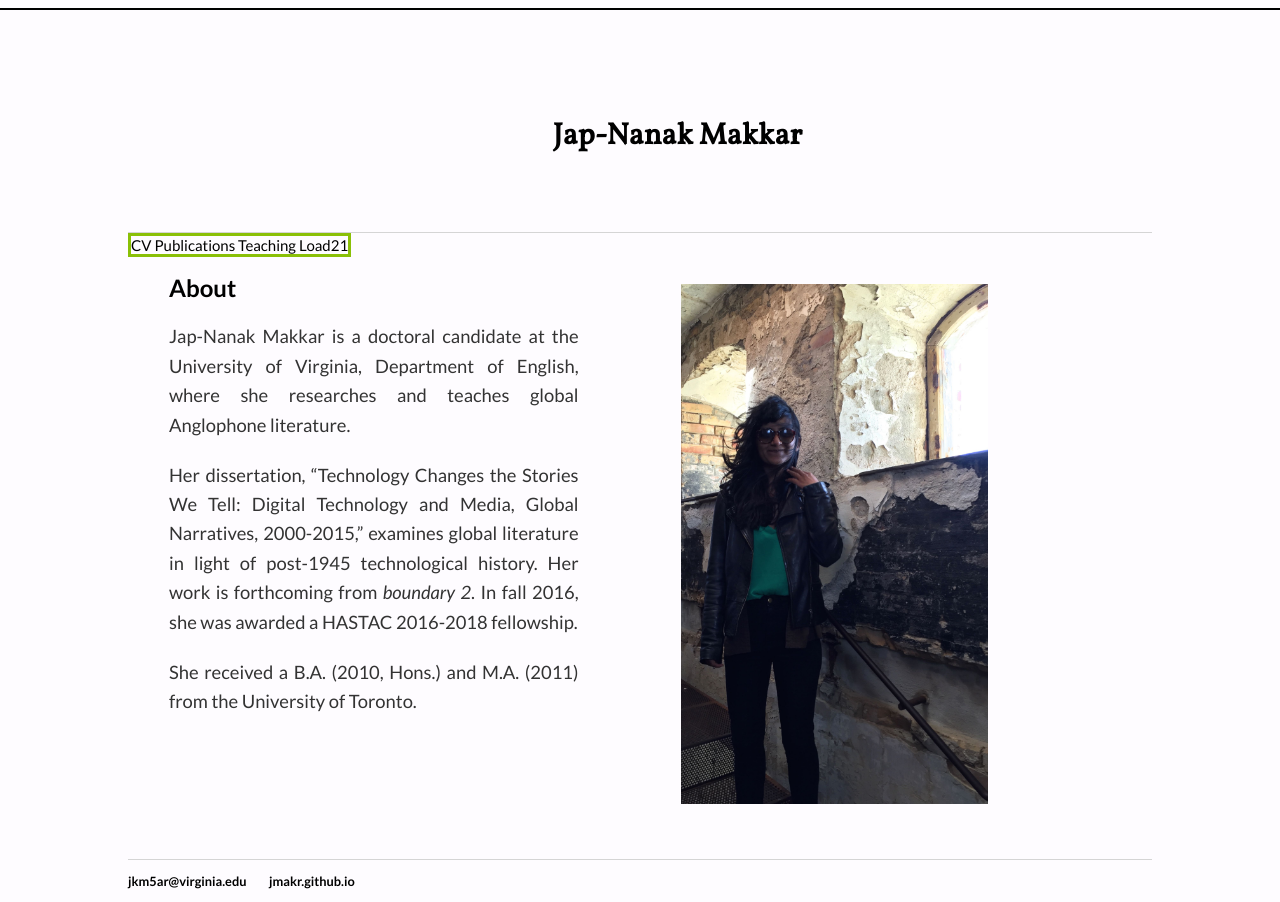
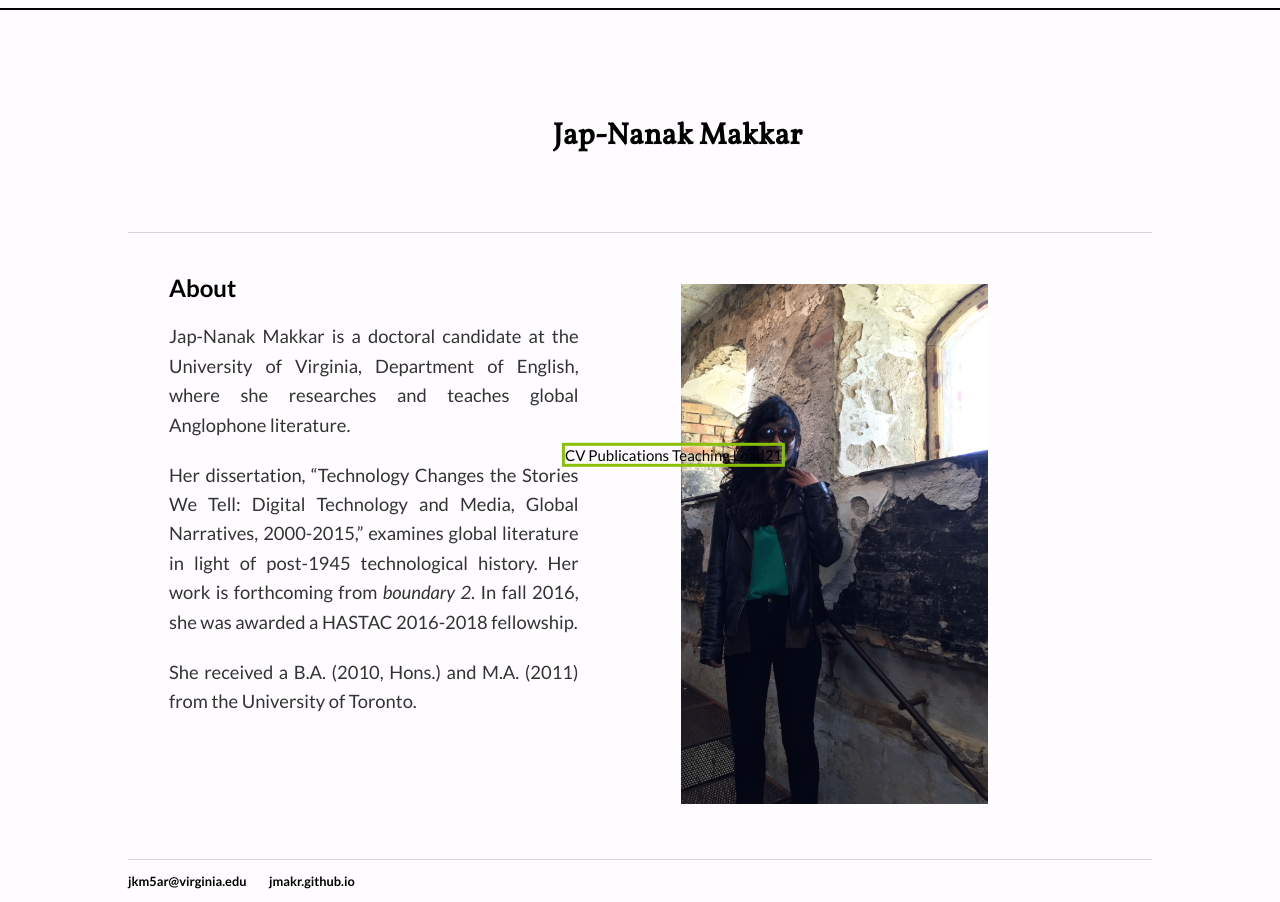
Before and after one commit to jmakr/jmakr.github.io, a Jekyll site: the page built from index.html, in a window 1280 px wide. Built offline with Jekyll 4.4.1, drawn with Linux system fonts in a browser that asks for light colours.

Commit message:
Update main.css

```diff
--- a/css/main.css
+++ b/css/main.css
@@ -81,6 +81,10 @@ body {
 .topnavigation {
   position: absolute;
   font-family: "Lato", sans-serif;
+    top: 50%;
+    left:50%;
+    transform: translate(-35%, -30%);
+
   text-align: center;
   font-size: 15px;
   color: black;
```
